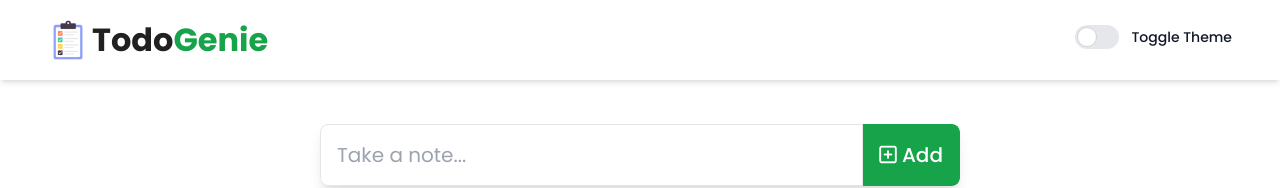
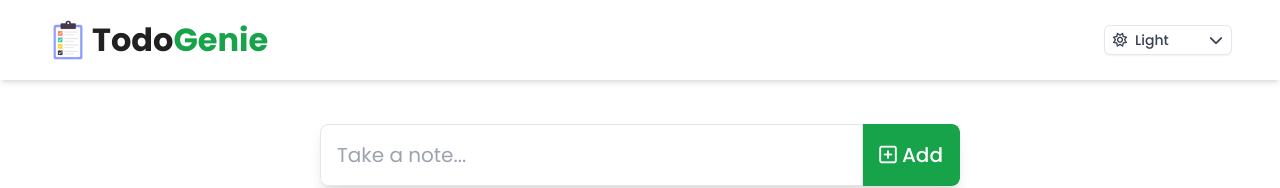
Before and after one commit to PriyanshuTrivedi07/TodoApp, a React (Vite) app: page / in a window 1280 px wide. Shown: the top 188 px of the page. Built offline with nearby package versions, Linux system fonts and the light colour scheme.

Commit message:
Change ThemeBtn (dark mode toggle checkbox to dropdown button)

```diff
--- a/src/components/ThemeBtn.jsx
+++ b/src/components/ThemeBtn.jsx
@@ -1,32 +1,65 @@
-import React from 'react'
+import React, { useState } from 'react'
 import { useTheme } from '../contexts/index'
 
 function ThemeBtn() {
-  const {themeMode, lightTheme, darkTheme} = useTheme()
+  const { themeMode, lightTheme, darkTheme } = useTheme()
+  const [isOpen, setIsOpen] = useState(false);
 
-  const onChangeBtn = (e) => {
-    const darkModeStatus = e.currentTarget.checked
-
-    if (darkModeStatus) {
+  const handleThemeChange = (theme) => {
+    if (theme === "dark") {
       darkTheme()
     } else {
       lightTheme()
     }
-  }
-
+    setIsOpen(false);
+  };
 
   return (
-    <label className="relative inline-flex items-center cursor-pointer">
-            <input
-                type="checkbox"
-                value=""
-                className="sr-only peer"
-                onChange={onChangeBtn}
-                checked={themeMode === "dark"}
-            />
-            <div className="w-11 h-6 bg-gray-200 peer-focus:outline-none rounded-full peer dark:bg-gray-700 peer-checked:after:translate-x-full peer-checked:after:border-white after:content-[''] after:absolute after:top-[2px] after:left-[2px] after:bg-white after:border-gray-300 after:border after:rounded-full after:h-5 after:w-5 after:transition-all dark:border-gray-600 peer-checked:bg-gray-600"></div>
-            <span className="ml-3 text-sm font-medium text-gray-900 dark:text-white">Toggle Theme</span>
-        </label>
+    <div className="relative inline-block text-left">
+      <button
+        onClick={() => setIsOpen(!isOpen)}
+        className="inline-flex justify-between items-center min-w-[8rem] px-2 py-1 text-sm font-medium border-[0.0625rem]  text-gray-700 bg-white  rounded-md shadow-sm hover:bg-gray-50 focus:outline-none dark:bg-[#35373c] dark:text-white dark:border-[#ffffff1a]"
+      >
+
+        <div className='flex justify-center items-center gap-2'>
+          {themeMode === 'light' ? (
+            <i className="far fa-sun "></i>
+          ) : (
+            <i className="far fa-moon "></i>
+          )}
+          {themeMode.charAt(0).toUpperCase() + themeMode.slice(1)}
+        </div>
+
+        <div className={isOpen ? "rotate-180" : ""}>
+          <i className="fas fa-chevron-down"></i>
+        </div>
+
+      </button>
+
+      {isOpen && (
+        <div className="origin-top-right absolute right-0 mt-1 w-full border-[0.0625rem] border-[#ffffff1a] rounded-md shadow-lg bg-white ring-1 ring-black ring-opacity-5 dark:bg-[#35373c]">
+          <div className="p-1 flex flex-col gap-1" role="menu" aria-orientation="vertical" aria-labelledby="options-menu">
+
+            <button
+              onClick={() => handleThemeChange('light')}
+              className="flex items-center p-1 rounded-lg text-sm text-gray-700 w-full hover:bg-gray-100 hover:text-gray-900 dark:text-white dark:hover:bg-[#585b64] dark:hover:text-white"
+              role="menuitem"
+            >
+              <i className="far fa-sun mr-2"></i> Light
+            </button>
+
+            <button
+              onClick={() => handleThemeChange('dark')}
+              className="flex items-center p-1 rounded-lg text-sm text-gray-700 w-full hover:bg-gray-100 hover:text-gray-900 dark:text-white dark:hover:bg-[#585b64] dark:hover:text-white"
+              role="menuitem"
+            >
+              <i className="far fa-moon mr-2"></i> Dark
+            </button>
+
+          </div>
+        </div>
+      )}
+    </div>
   )
 }
 
```
